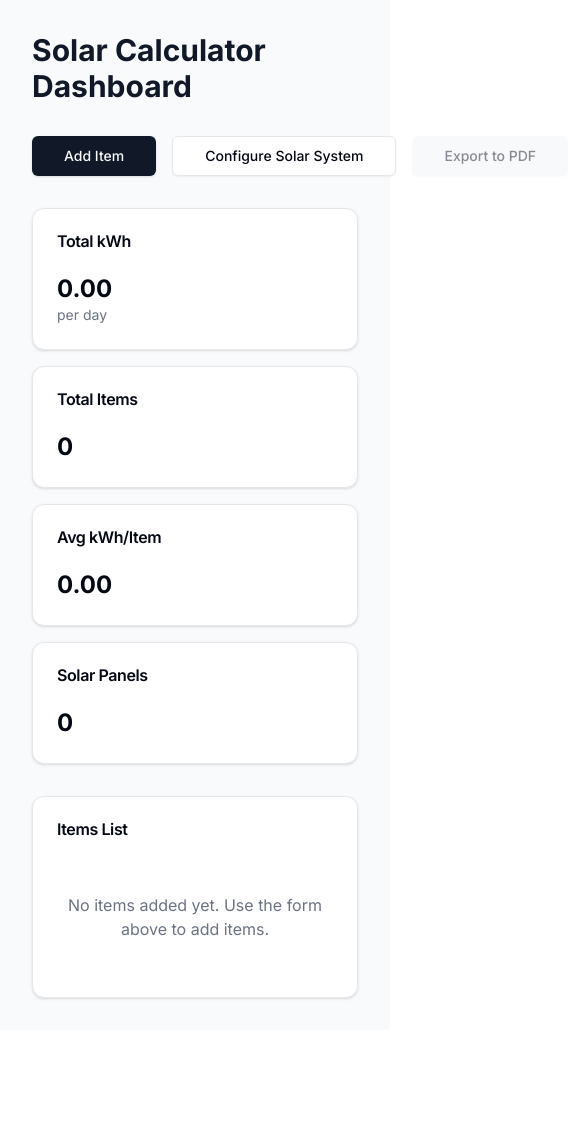
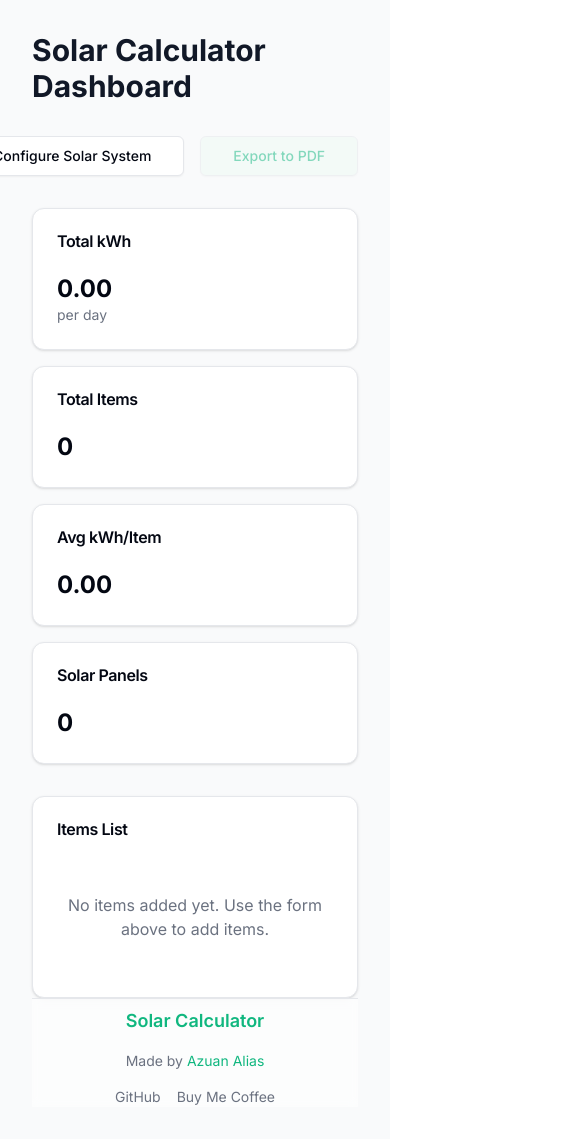
Before and after one commit to azuanalias92/solar-calculator, a Next.js app: page / in a window 390 px wide. Shown: the whole page, 568 px wide, since content can reach past the window. Before the commit the page ends 1030 px from the top, so only its background shows below. Built offline with nearby package versions, Linux system fonts and the light colour scheme.

Commit message:
Add footer

```diff
--- a/src/app/globals.css
+++ b/src/app/globals.css
@@ -32,19 +32,19 @@
     --card-foreground: 224 71.4% 4.1%;
     --popover: 0 0% 100%;
     --popover-foreground: 224 71.4% 4.1%;
-    --primary: 220.9 39.3% 11%;
-    --primary-foreground: 210 20% 98%;
-    --secondary: 220 14.3% 95.9%;
-    --secondary-foreground: 220.9 39.3% 11%;
+    --primary: 160 84% 39%;
+    --primary-foreground: 0 0% 100%;
+    --secondary: 152 57% 96%;
+    --secondary-foreground: 160 84% 39%;
     --muted: 220 14.3% 95.9%;
     --muted-foreground: 220 8.9% 46.1%;
-    --accent: 220 14.3% 95.9%;
-    --accent-foreground: 220.9 39.3% 11%;
+    --accent: 152 57% 96%;
+    --accent-foreground: 160 84% 39%;
     --destructive: 0 84.2% 60.2%;
     --destructive-foreground: 210 20% 98%;
     --border: 220 13% 91%;
     --input: 220 13% 91%;
-    --ring: 224 71.4% 4.1%;
+    --ring: 160 84% 39%;
     --chart-1: 12 76% 61%;
     --chart-2: 173 58% 39%;
     --chart-3: 197 37% 24%;
@@ -59,19 +59,19 @@
     --card-foreground: 210 20% 98%;
     --popover: 224 71.4% 4.1%;
     --popover-foreground: 210 20% 98%;
-    --primary: 210 20% 98%;
-    --primary-foreground: 220.9 39.3% 11%;
-    --secondary: 215 27.9% 16.9%;
-    --secondary-foreground: 210 20% 98%;
+    --primary: 160 84% 39%;
+    --primary-foreground: 0 0% 100%;
+    --secondary: 160 84% 15%;
+    --secondary-foreground: 152 57% 96%;
     --muted: 215 27.9% 16.9%;
     --muted-foreground: 217.9 10.6% 64.9%;
-    --accent: 215 27.9% 16.9%;
-    --accent-foreground: 210 20% 98%;
+    --accent: 160 84% 15%;
+    --accent-foreground: 152 57% 96%;
     --destructive: 0 62.8% 30.6%;
     --destructive-foreground: 210 20% 98%;
     --border: 215 27.9% 16.9%;
     --input: 215 27.9% 16.9%;
-    --ring: 216 12.2% 83.9%;
+    --ring: 160 84% 39%;
     --chart-1: 220 70% 50%;
     --chart-2: 160 60% 45%;
     --chart-3: 30 80% 55%;
@@ -88,5 +88,9 @@
   }
   body {
     @apply bg-background text-foreground;
+    background-image: url('/next.svg');
+    background-repeat: repeat;
+    background-size: 100px 100px;
+    background-attachment: fixed;
   }
 }
--- a/src/app/page.tsx
+++ b/src/app/page.tsx
@@ -48,7 +48,7 @@ export default function Home() {
 
   const calculateStats = (itemsList: Item[], config: SolarConfig) => {
     const totalItems = itemsList.reduce((sum, item) => sum + item.quantity, 0);
-    const totalKwh = itemsList.reduce((sum, item) => sum + (item.kwh * item.quantity * item.hoursUsage), 0);
+    const totalKwh = itemsList.reduce((sum, item) => sum + item.kwh * item.quantity * item.hoursUsage, 0);
     const avgKwhPerItem = totalItems > 0 ? totalKwh / totalItems : 0;
 
     // Calculate solar panels needed based on configuration
@@ -63,7 +63,7 @@ export default function Home() {
     };
   };
 
-  const addItem = (item: Omit<Item, 'id'>) => {
+  const addItem = (item: Omit<Item, "id">) => {
     const newItem = {
       ...item,
       id: Date.now().toString(),
@@ -88,14 +88,12 @@ export default function Home() {
   };
 
   return (
-    <div className="min-h-screen bg-gray-50 p-8">
-      <div className="max-w-6xl mx-auto">
-        <h1 className="text-3xl font-bold text-gray-900 mb-8">
-          Solar Calculator Dashboard
-        </h1>
+    <div className="flex flex-col min-h-screen bg-gray-50 p-8">
+      <h1 className="text-3xl font-bold text-gray-900 mb-8">Solar Calculator Dashboard</h1>
 
+      <div className="flex-1">
         {/* Action Buttons */}
-          <div className="flex gap-4 mb-8">
+        <div className="flex justify-end gap-4 mb-8">
           <Dialog open={itemModalOpen} onOpenChange={setItemModalOpen}>
             <DialogTrigger asChild>
               <Button size="lg">Add Item</Button>
@@ -110,7 +108,9 @@ export default function Home() {
 
           <Dialog open={solarModalOpen} onOpenChange={setSolarModalOpen}>
             <DialogTrigger asChild>
-                <Button variant="outline" size="lg">Configure Solar System</Button>
+              <Button variant="outline" size="lg">
+                Configure Solar System
+              </Button>
             </DialogTrigger>
             <DialogContent>
               <DialogHeader>
@@ -120,12 +120,7 @@ export default function Home() {
             </DialogContent>
           </Dialog>
 
-            <Button
-              variant="secondary"
-              size="lg"
-              onClick={handleExportPDF}
-              disabled={items.length === 0}
-            >
+          <Button variant="secondary" size="lg" onClick={handleExportPDF} disabled={items.length === 0}>
             Export to PDF
           </Button>
         </div>
@@ -205,6 +200,27 @@ export default function Home() {
           </CardContent>
         </Card>
       </div>
+
+      {/* Footer */}
+      <footer className="border-t bg-card/50 backdrop-blur-sm">
+        <div className="flex flex-col mt-2 md:flex-row justify-between items-center gap-4">
+          <div className="text-lg font-semibold text-primary">Solar Calculator</div>
+          <div className="text-sm text-muted-foreground">
+            Made by{" "}
+            <a href="https://azuanalias.com" target="_blank" rel="noopener noreferrer" className="text-sm text-primary hover:text-outline transitiolors">
+              Azuan Alias
+            </a>
+          </div>
+          <div className="flex items-center gap-4">
+            <a href="https://github.com/azuanalias92" target="_blank" rel="noopener noreferrer" className="text-sm text-muted-foreground hover:text-primary transition-colors">
+              GitHub
+            </a>
+            <a href="https://buymeacoffee.com/azuanalias" target="_blank" rel="noopener noreferrer" className="text-sm text-muted-foreground hover:text-primary transition-colors">
+              Buy Me Coffee
+            </a>
+          </div>
+        </div>
+      </footer>
     </div>
   );
 }
--- a/src/components/ui/button.tsx
+++ b/src/components/ui/button.tsx
@@ -16,7 +16,7 @@ const buttonVariants = cva(
         outline:
           "border border-input bg-background shadow-sm hover:bg-accent hover:text-accent-foreground",
         secondary:
-          "bg-secondary text-secondary-foreground shadow-sm hover:bg-secondary/80",
+          "border border-input bg-secondary text-secondary-foreground shadow-sm hover:bg-secondary/80",
         ghost: "hover:bg-accent hover:text-accent-foreground",
         link: "text-primary underline-offset-4 hover:underline",
       },
```
Lines whose indentation alone changed are shown as unchanged.
